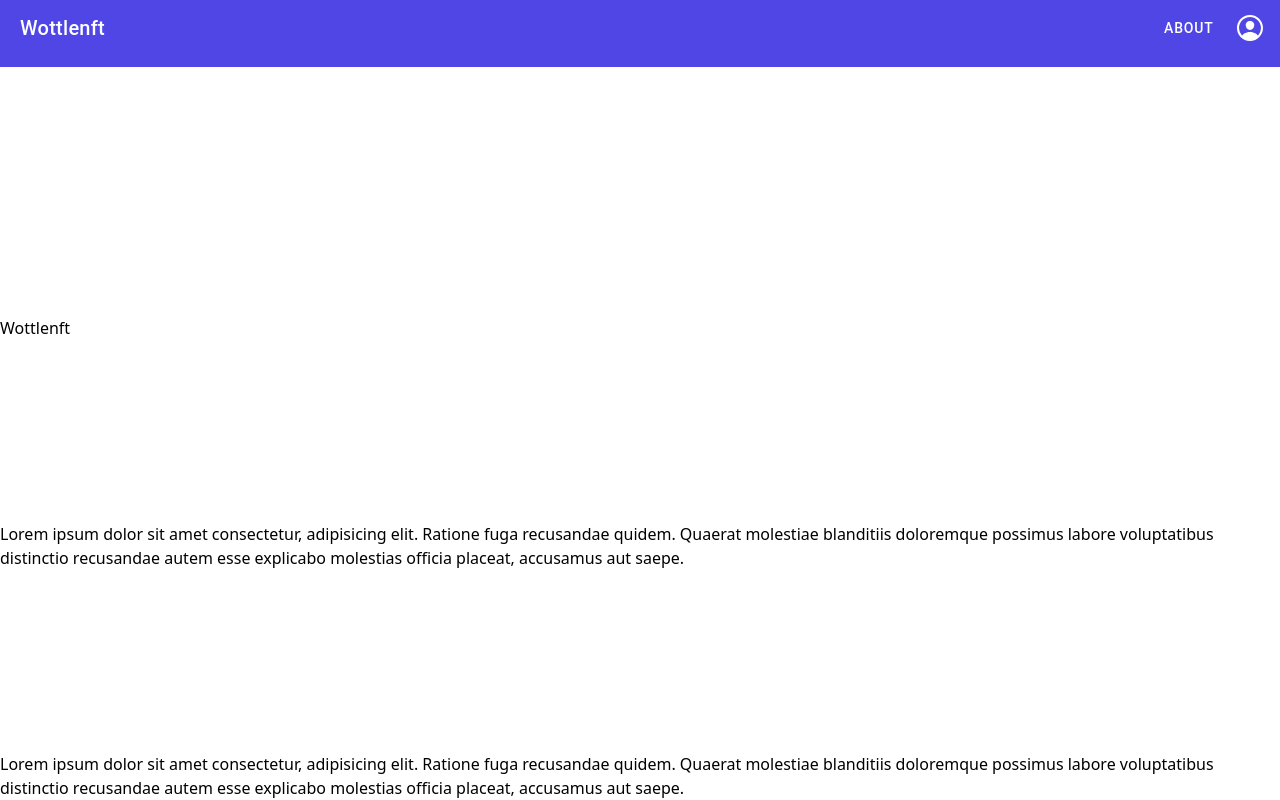
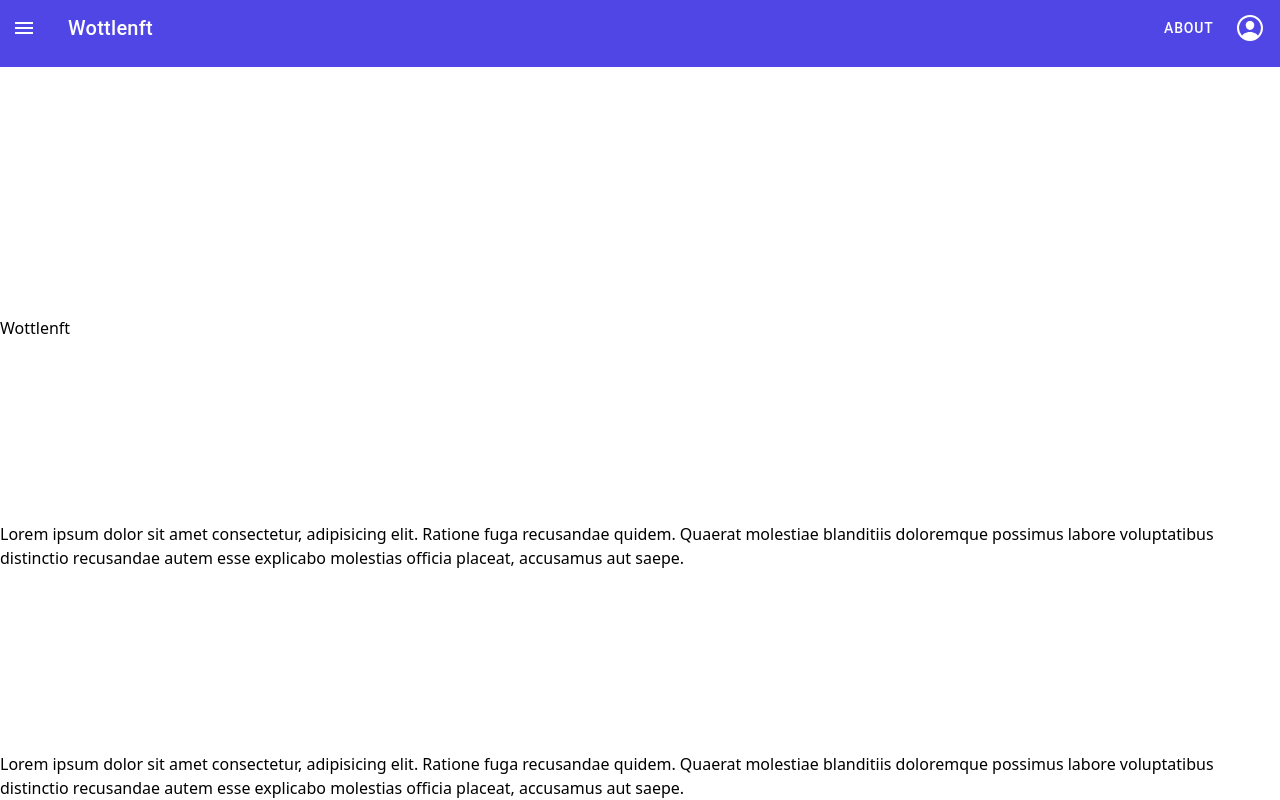
Before and after one commit to WottleNFT/wottlenft, a Next.js app in the folder frontend/wottlenft/: page /about in a window 1280 px wide. Built offline with nearby package versions, Linux system fonts and the light colour scheme.

Commit message:
fix side menu

```diff
--- a/frontend/wottlenft/src/Components/SideMenu.tsx
+++ b/frontend/wottlenft/src/Components/SideMenu.tsx
@@ -14,9 +14,9 @@ import {
 } from '@ionic/react';
 import { home, personCircleOutline, searchOutline } from 'ionicons/icons';
 
-function SideMenu({ contentId }: { contentId: string }) {
+function SideMenu() {
   return (
-    <IonMenu menuId={`${contentId}-side-menu`} contentId={contentId}>
+    <IonMenu menuId="side-menu" contentId="main">
       <IonHeader>
         <IonToolbar>
           <IonTitle>Menu</IonTitle>
@@ -29,7 +29,7 @@ function SideMenu({ contentId }: { contentId: string }) {
               <IonIcon icon={home} slot="start" />
               <IonLabel>Home</IonLabel>
             </IonItem>
-            <IonItem routerLink="/">
+            <IonItem routerLink="/auctions">
               <IonIcon icon={searchOutline} slot="start" />
               <IonLabel>Explore Auctions</IonLabel>
             </IonItem>
--- a/frontend/wottlenft/src/pages/about.tsx
+++ b/frontend/wottlenft/src/pages/about.tsx
@@ -4,10 +4,7 @@ import { Meta } from '../layout/Meta';
 import { Main } from '../templates/Main';
 
 const About = () => (
-  <Main
-    meta={<Meta title="About" description="Wottlenft About" />}
-    contentId="about"
-  >
+  <Main meta={<Meta title="About" description="Wottlenft About" />}>
     <IonLabel>Wottlenft</IonLabel>
     <p>
       Lorem ipsum dolor sit amet consectetur, adipisicing elit. Ratione fuga
--- a/frontend/wottlenft/src/pages/index.tsx
+++ b/frontend/wottlenft/src/pages/index.tsx
@@ -62,7 +62,6 @@ const Index = () => {
           description="Wottlenft is your next NFT auction site."
         />
       }
-      contentId="home"
     >
       <IonContent fullscreen={true} scrollEvents={true}>
         {auctions[0] && (
@@ -113,9 +112,11 @@ const Index = () => {
             >
               {auctions.map((auction) => {
                 return (
-                  <IonSlide key={auction.id} className=" w-56 h-auto p-3">
+                  <IonSlide key={auction.id} className=" w-56 p-3">
                     <Link href={`/auctions/${auction.id}`} passHref>
-                      <AuctionCard auction={auction} />
+                      <a>
+                        <AuctionCard auction={auction} />
+                      </a>
                     </Link>
                   </IonSlide>
                 );
--- a/frontend/wottlenft/src/templates/Main.tsx
+++ b/frontend/wottlenft/src/templates/Main.tsx
@@ -5,32 +5,28 @@ import {
   IonButtons,
   IonHeader,
   IonIcon,
-  IonMenuButton,
   IonPage,
   IonTitle,
   IonToolbar,
 } from '@ionic/react';
 import { personCircleOutline } from 'ionicons/icons';
 
-import SideMenu from '../Components/SideMenu';
+import SideMenu, { MenuButton } from '../Components/SideMenu';
 
 type IMainProps = {
   meta: ReactNode;
-  contentId: string;
   children: ReactNode;
 };
 
 const Main = (props: IMainProps) => (
   <div>
     {props.meta}
-    <SideMenu contentId={props.contentId} />
-    <IonPage>
+    <SideMenu />
+    <IonPage id="main">
       <IonHeader className="ion-no-border h-1/6">
         <IonToolbar color="primary" className="h-1/2">
           <div className="flex flex-row">
-            <IonMenuButton
-              menu={`${props.contentId}-side-menu`}
-            ></IonMenuButton>
+            <MenuButton />
             <IonTitle>Wottlenft</IonTitle>
           </div>
 
```
